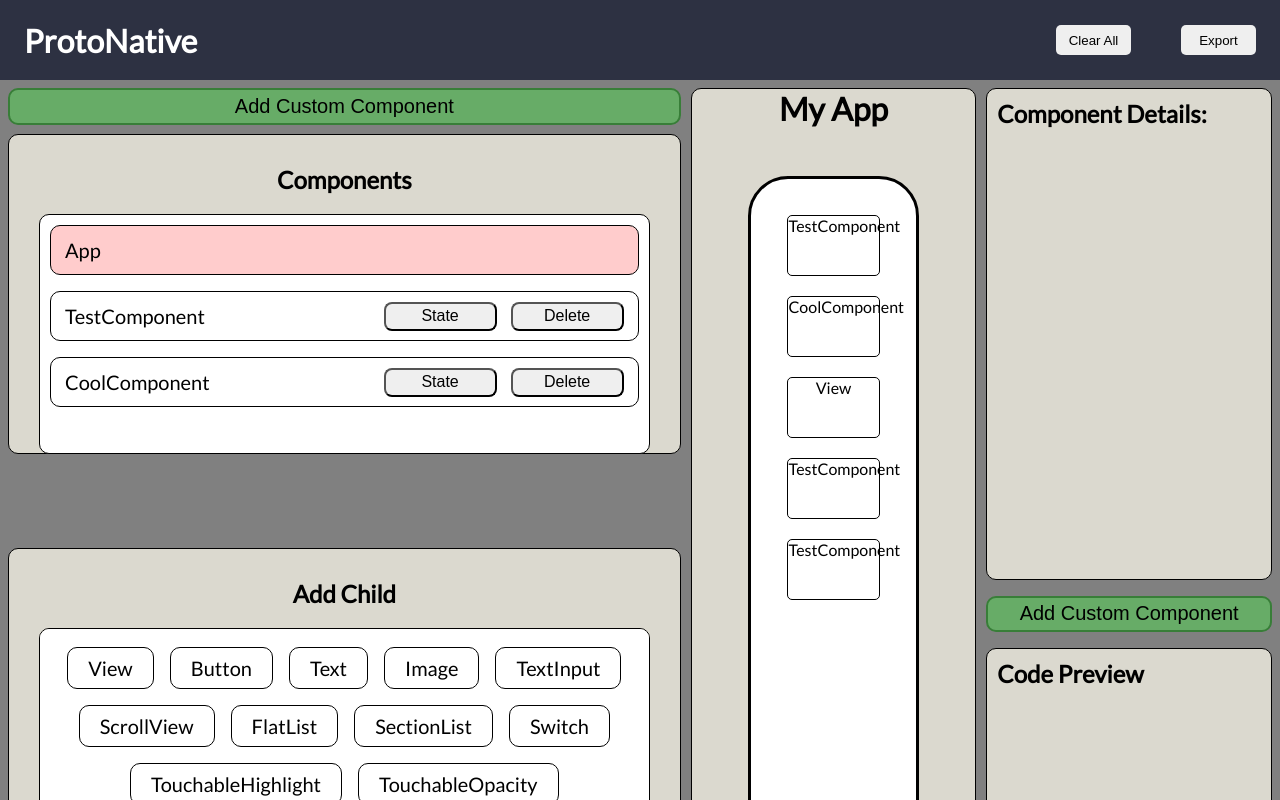
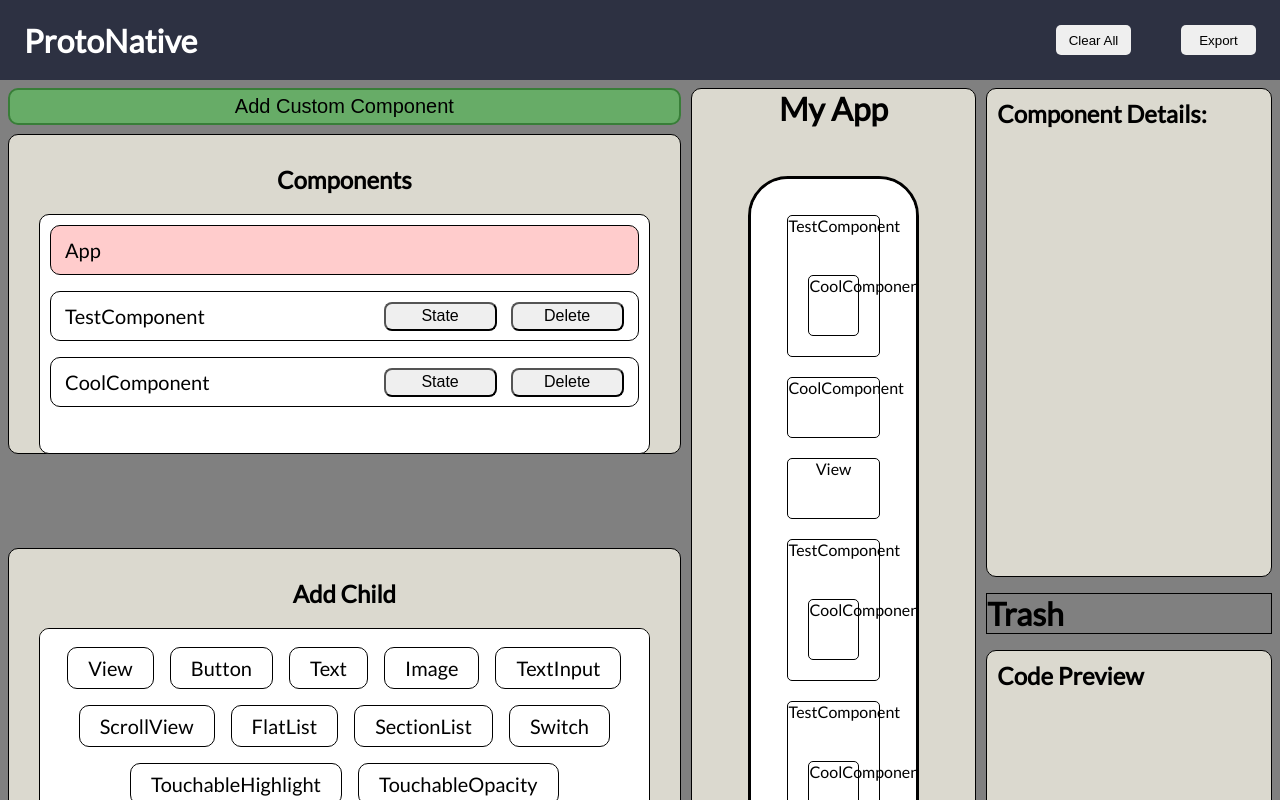
Before and after one commit to oslabs-beta/ProtoNative, a React app: page / in a window 1280 px wide. Shown: the top 800 px of the page. Built offline with nearby package versions, Linux system fonts and the light colour scheme.

Commit message:
added trashcan div

```diff
--- a/src/App.tsx
+++ b/src/App.tsx
@@ -35,7 +35,7 @@ const App = () => {
     TestComponent: {
       name: 'TestComponent',
       type: 'custom',
-      children: ['Button0'],
+      children: ['Button0', 'CoolComponent0'],
       state: [],
       index: 3,
       copies: ['TestComponent0', 'TestComponent1', 'TestComponent2'],
--- a/src/components/left/ComponentListItem.tsx
+++ b/src/components/left/ComponentListItem.tsx
@@ -10,7 +10,7 @@ const ComponentListItem = (props: {name: string}): JSX.Element => {
 	const [ComponentItem, setComponentItem] = useState(null);
 
 	// Modal states
-	const [currentModal, setCurrentModal] = useState('');
+	const [currentModal, setCurrentModal] = useState('state');
 	const [isOpen, setIsOpen] = useState(false);
 
 	const handleClick = () => {
@@ -128,6 +128,7 @@ const ComponentListItem = (props: {name: string}): JSX.Element => {
 
 		// TODO: Flesh out state modal
 		setIsOpen(true)
+		setCurrentModal('state')
 		console.log('clicked state')
 	}
 
@@ -136,7 +137,17 @@ const ComponentListItem = (props: {name: string}): JSX.Element => {
 			{ComponentItem}
 			{isOpen
 				?
-				<Modal isOpen={isOpen} handleClick={handleClick}>
+				<Modal handleClick={handleClick}>
+					{currentModal === 'state'
+						?
+						<div>
+							state
+						</div>
+						:
+						<div>
+							Delete
+						</div>
+					}
 				</Modal>
 				:
 				<></>
--- a/src/components/left/Modal.jsx
+++ b/src/components/left/Modal.jsx
@@ -1,12 +1,15 @@
 import React, {useEffect, useState} from 'react';
 
 
-const Modal = ({isOpen, handleClick, children}) => {
+const Modal = ({ handleClick, children}) => {
 
   return (
     <div id='modal-container'>
       <div id='actual-modal'>
-        <div id='close-button' onClick={handleClick}>X</div>
+      <svg id='close-button' xmlns="http://www.w3.org/2000/svg" width="16" height="16" fill="currentColor" viewBox="0 0 16 16" onClick={handleClick}>
+        <path d="M2.146 2.854a.5.5 0 1 1 .708-.708L8 7.293l5.146-5.147a.5.5 0 0 1 .708.708L8.707 8l5.147 5.146a.5.5 0 0 1-.708.708L8 8.707l-5.146 5.147a.5.5 0 0 1-.708-.708L7.293 8 2.146 2.854Z"/>
+      </svg>
+        {/* <div id='close-button' >X</div> */}
         {/* {location === 'delete'
         ?
         <div id='modal-delete-container'>
--- a/src/components/right/RightContainer.tsx
+++ b/src/components/right/RightContainer.tsx
@@ -2,13 +2,14 @@ import React from 'react';
 import ComponentDetails from './ComponentDetails';
 import CodeBlock from './CodeBlock';
 import AddComponent from '../left/AddComponent';
+import TrashButton from './TrashButton';
 
 
 const RightContainer = (): JSX.Element => {
   return (
     <div id='right-container'>
       <ComponentDetails />
-      <AddComponent/>
+      <TrashButton/>
       <CodeBlock />
     </div>
   )
--- /dev/null
+++ b/src/components/right/TrashButton.tsx
@@ -0,0 +1,12 @@
+import React from 'react';
+
+const TrashButton = (): JSX.Element => {
+  return (
+    <div id='trash-button-container'>
+      <h1>Trash</h1>
+
+    </div>
+  )
+}
+
+export default TrashButton;
--- a/src/styles/appCanvas.scss
+++ b/src/styles/appCanvas.scss
@@ -17,5 +17,10 @@
   padding: 1rem;
   margin-top: 3rem;
   background-color: white;
+  overflow-y: scroll;
 }
 //2.163
+
+#phone-screen-container::-webkit-scrollbar{
+  display: none;
+}
--- a/src/styles/main.scss
+++ b/src/styles/main.scss
@@ -44,4 +44,5 @@ body {
 @import 'componentList.scss';
 @import 'modal.scss';
 @import 'navbar.scss';
+@import 'trashButton.scss';
 @import '_variables.scss';
--- a/src/styles/modal.scss
+++ b/src/styles/modal.scss
@@ -24,6 +24,8 @@
   position: absolute;
   margin-top: 10px;
   margin-left: 10px;
+  top: 0;
+  left: 0;
 }
 
 #close-button:hover{
--- /dev/null
+++ b/src/styles/trashButton.scss
@@ -0,0 +1,3 @@
+#trash-button-container{
+  border: 1px solid black;
+}
```
